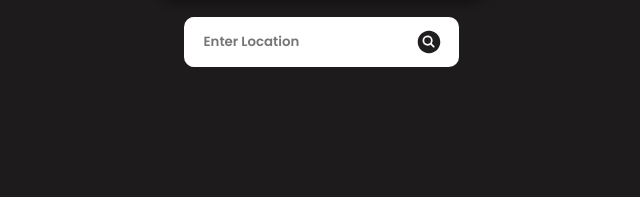
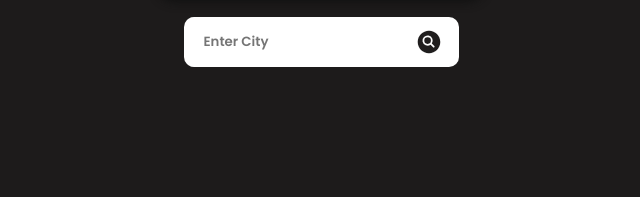
Before and after one commit to aceeyou/WeatherApp, a website: page index.html in a window 1280 px wide. Shown: the part 508-705 px from the top of the page, 319-959 px from the left. Drawn offline with nearby package versions, Linux system fonts and the light colour scheme.

Commit message:
Change placeholder for searchbar input from 'location' to 'city'

```diff
--- a/index.html
+++ b/index.html
@@ -56,7 +56,7 @@ src="https://maps.googleapis.com/maps/api/js?key=AIzaSyAUxqwjIBe2Z-w4Xjd8VOTXMm0
         </div>
     </div>
     <div class="search-input-container">
-        <input type="text" class="search-input" data-city-search placeholder="Enter Location" autocomplete="false">
+        <input type="text" class="search-input" data-city-search placeholder="Enter City" autocomplete="false">
         <button id="search-btn" onclick="getInput()"><ion-icon class="s-btn" name="search-circle"></ion-icon></button>
     </div>
 
```
